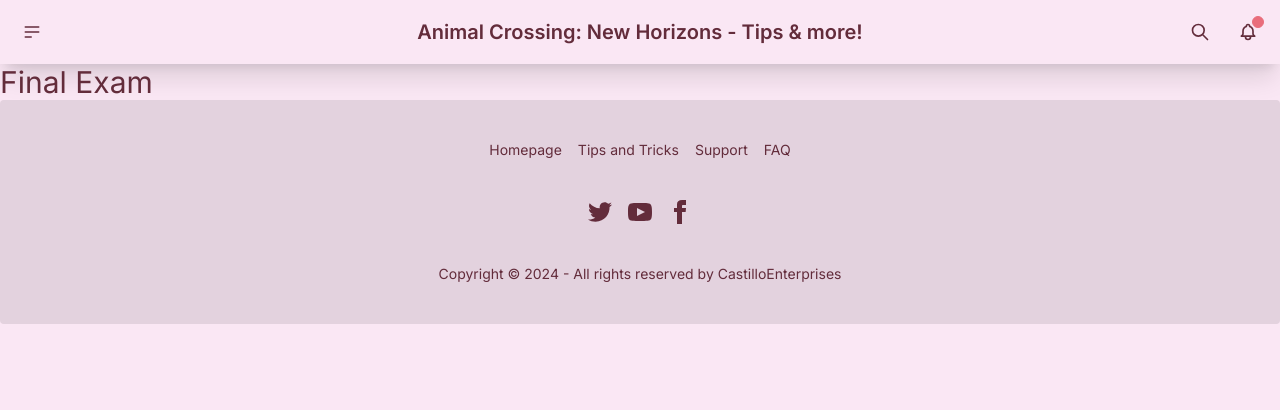
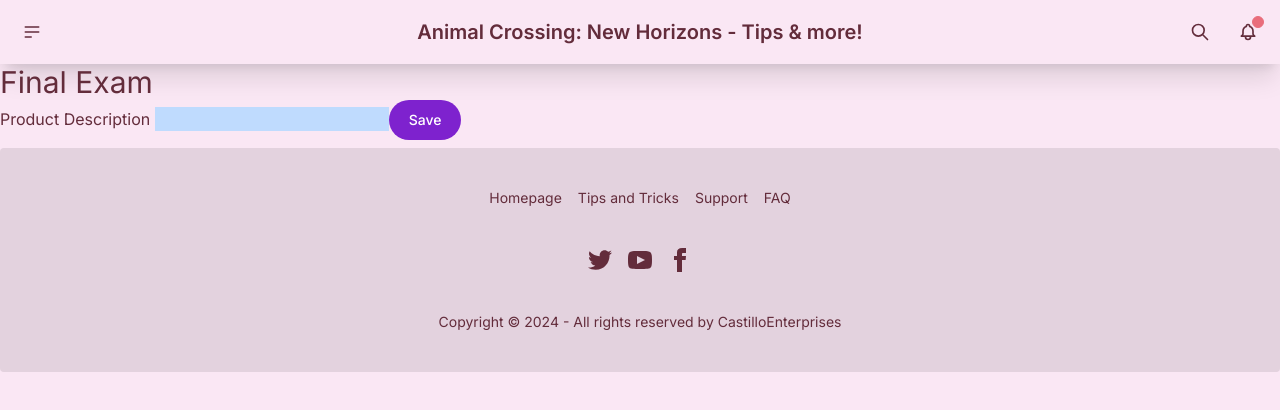
Before and after one commit to jcas293/exam2, a Next.js app: page /final in a window 1280 px wide. Shown: the top 410 px of the page. Built offline with nearby package versions, Linux system fonts and the light colour scheme.

Commit message:
added form

```diff
--- a/app/final/page.tsx
+++ b/app/final/page.tsx
@@ -2,7 +2,13 @@
     return(
         <>
         <h1 className="text-3xl"> Final Exam</h1>
+        <form>
+         <label htmlFor="product">Product Description </label>
+         <input type="text" name="product" id="product" className= "text-black bg-blue-200" />
 
+
+         <button type="button" className="text-white bg-purple-700 hover:bg-purple-800 focus:outline-none focus:ring-4 focus:ring-purple-300 font-medium rounded-full text-sm px-5 py-2.5 text-center mb-2 dark:bg-purple-600 dark:hover:bg-purple-700 dark:focus:ring-purple-900">Save</button>
+        </form>
 
 
 
```
Also changed, not shown: app/page.tsx (line endings or trailing spaces).
